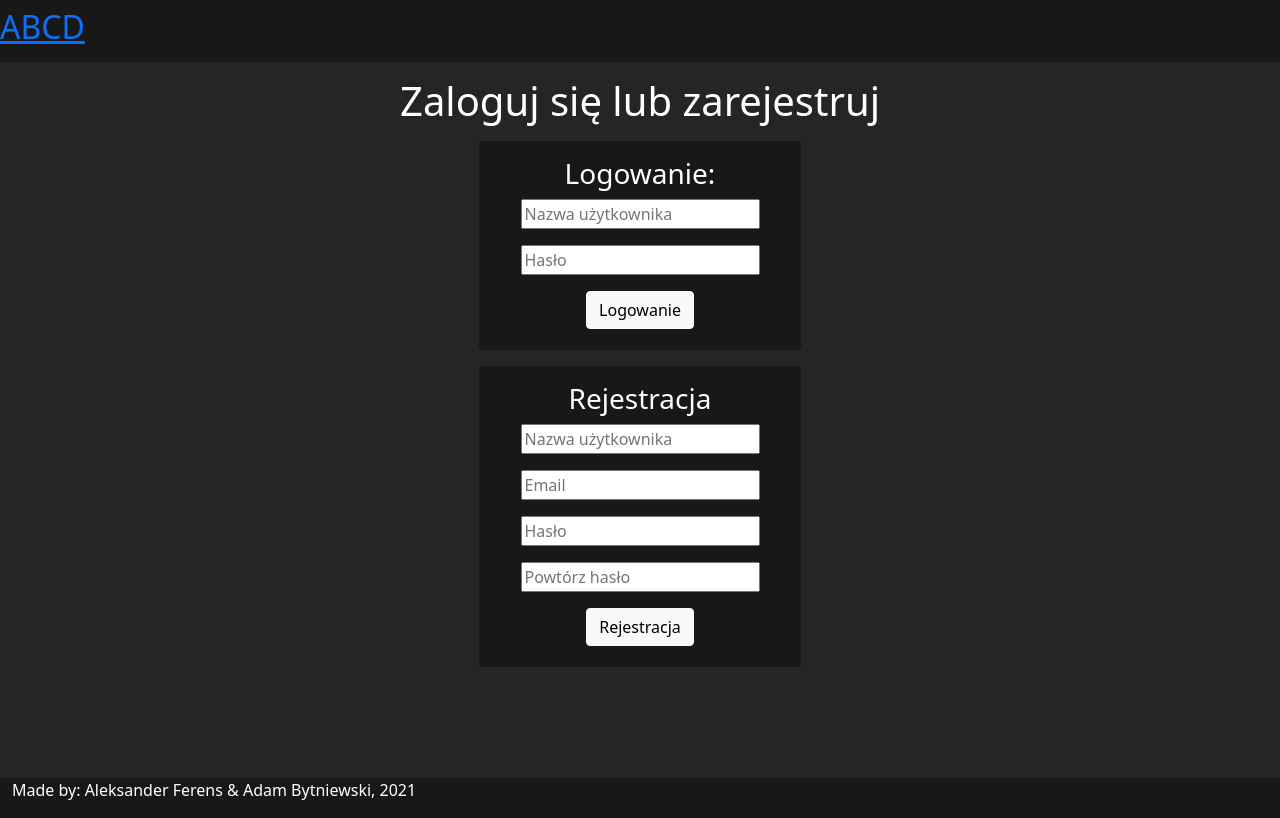
After one commit to Antaresque/docker_serwis, a PHP site: page /login.php in a window 1280 px wide. The commit adds this page. Run offline with PHP 8.4, Linux system fonts and the light colour scheme; data that the repository does not hold is empty.

Commit message:
wyglądy, pehapy, formy

```diff
--- /dev/null
+++ b/frontend_php/src/log.php
@@ -0,0 +1,4 @@
+<?php
+    echo $_POST["username"];
+    echo $_POST["password"];
+?>
--- /dev/null
+++ b/frontend_php/src/login.php
@@ -0,0 +1,80 @@
+<!DOCTYPE html>
+<html lang="en">
+<head>
+    <meta charset="UTF-8">
+    <link href="https://cdn.jsdelivr.net/npm/bootstrap@5.0.0-beta3/dist/css/bootstrap.min.css" rel="stylesheet" integrity="sha384-eOJMYsd53ii+scO/bJGFsiCZc+5NDVN2yr8+0RDqr0Ql0h+rP48ckxlpbzKgwra6" crossorigin="anonymous">
+    <link rel="stylesheet" href="style.css">
+    <link rel="stylesheet" href="https://cdnjs.cloudflare.com/ajax/libs/font-awesome/4.7.0/css/font-awesome.min.css">
+    <meta name="viewport" content="width=device-width, initial-scale=1.0">
+    <script src="https://cdn.jsdelivr.net/npm/axios/dist/axios.min.js"></script>
+    <title>Jbzdy2</title>
+</head>
+<body>
+    <?php
+        require_once 'curl_helper.php';
+
+        $data = CurlHelper::perform_http_request("GET", "http://api:4000/images");
+        $dataIm = CurlHelper::perform_http_request("GET", "http://api:4000/images");
+
+        $data = json_decode($data);
+    ?>
+    <nav class="navbar navek sticky-top">
+        <a href="index.php">
+            <h2>ABCD</h2>
+        </a>
+    </nav>
+    <div class="container-fluid">
+        <div class="row mid-row">
+            <div class="col-3 left-col">
+            </div>
+            <div class="col-6 main-col rounded" align="center">
+                <h1>Zaloguj się lub zarejestruj</h1><p></p>
+                <form method="post" action="log.php">
+                    <div class="row">
+                        <div class="col-3"></div>
+                        <div class="col-6 img-main rounded">
+                            <p></p>
+                            <h3>Logowanie:</h3>
+                            <form action="log.php" method="post">
+                                <input type="text" name="username" value="" placeholder="Nazwa użytkownika">
+                                <p></p>
+                                <input type="text" name="password" value="" placeholder="Hasło">
+                                <p></p>
+                                <button type='submit' class='btn btn-light'>Logowanie</button>
+                                <p></p>
+                            </form>
+                        </div>
+                        <div class="col-3"></div>
+                    </div>
+                    <p></p>
+                    <div class="row">
+                        <div class="col-3"></div>
+                        <div class="col-6 img-main rounded">
+                            <p></p>
+                            <h3>Rejestracja</h3>
+                            <form action="register.php" method="post">
+                                <input type="text" name="username" value="" placeholder="Nazwa użytkownika">
+                                <p></p>
+                                <input type="text" name="email" value="" placeholder="Email">
+                                <p></p>
+                                <input type="text" name="password" value="" placeholder="Hasło">
+                                <p></p>
+                                <input type="text" name="passwordR" value="" placeholder="Powtórz hasło">
+                                <p></p>
+                                <button type='submit' class='btn btn-light'>Rejestracja</button>
+                                <p></p>
+                            </form>
+                        </div>
+                        <div class="col-3"></div>
+                    </div>
+            </div>
+            <div class="col-3 right-col">
+
+            </div>
+        </div>
+        <div class="row foot-row">
+            <p>Made by: Aleksander Ferens & Adam Bytniewski, 2021</p>
+        </div>
+    </div>
+</body>
+</html>
--- /dev/null
+++ b/frontend_php/src/register.php
@@ -0,0 +1,6 @@
+<?php
+    echo $_POST["username"];
+    echo $_POST["email"];
+    echo $_POST["password"];
+    echo $_POST["passwordR"];
+?>
--- a/frontend_php/src/style.css
+++ b/frontend_php/src/style.css
@@ -1,12 +1,12 @@
 .navek{
     background-color: #181818;
-    color: red;
+    color: white;
 }
 .mid-row{
     background-color: #252525;
     color: white;
     padding:10px;
-    min-height:88.9vh;
+    min-height:89.5vh;
 }
 .foot-row{
     background-color: #181818;
@@ -34,9 +34,13 @@
 }
 .user-data, .user-pfp{
     background-color: #181818;
+    padding:5px;
     padding-bottom:5px;
 }
 .user{
     padding:5px;
     top: 72px;
 }
+.title{
+    color:white;
+}
```
Also changed, not shown: frontend_php/src/img.php (+16 -0 lines), frontend_php/src/index.php (+17 -1 lines).
